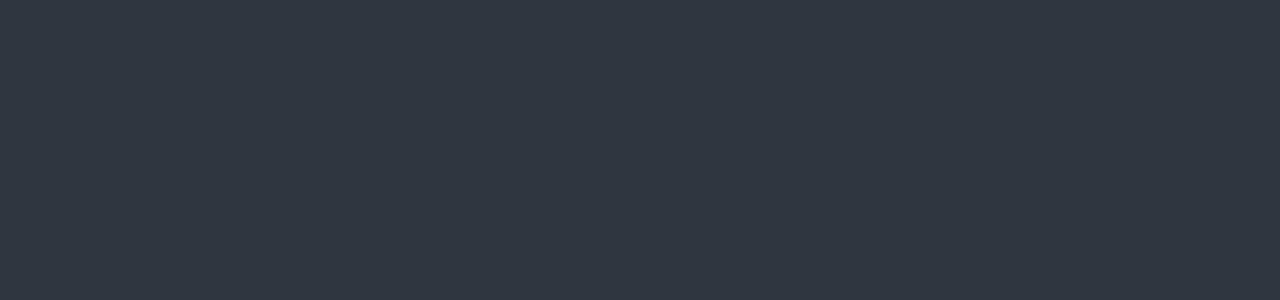
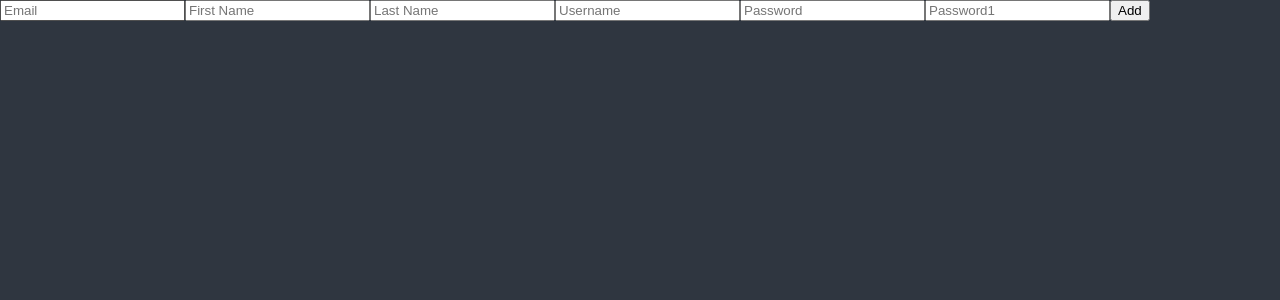
Before and after one commit to hyeongwookimdev/react-master, a React (Create React App) app: page / in a window 1280 px wide. Shown: the top 300 px of the page. Built offline with nearby package versions, Linux system fonts and the light colour scheme.

Commit message:
chore: install react-hook-form

```diff
--- a/package.json
+++ b/package.json
@@ -17,6 +17,7 @@
     "react-apexcharts": "^1.4.0",
     "react-dom": "^18.2.0",
     "react-helmet": "^6.1.0",
+    "react-hook-form": "^7.37.0",
     "react-query": "^3.39.2",
     "react-router-dom": "^5.3.0",
     "react-scripts": "5.0.1",
--- a/src/App.tsx
+++ b/src/App.tsx
@@ -1,4 +1,5 @@
 import { createGlobalStyle } from "styled-components";
+import ToDoList from "./ToDoList";
 
 const GlobalStyle = createGlobalStyle`
 
@@ -73,6 +74,7 @@ function App() {
   return (
     <>
       <GlobalStyle />
+      <ToDoList />
     </>
   );
 }
--- /dev/null
+++ b/src/ToDoList.tsx
@@ -0,0 +1,61 @@
+import React, { useState } from "react";
+
+import { useForm } from "react-hook-form";
+
+function ToDoList() {
+  const { register, watch } = useForm();
+  console.log(watch());
+
+  return (
+    <div>
+      <form>
+        <input {...register("email")} placeholder="Email" />
+        <input {...register("firstName")} placeholder="First Name" />
+        <input {...register("lastName")} placeholder="Last Name" />
+        <input {...register("username")} placeholder="Username" />
+        <input {...register("password")} placeholder="Password" />
+        <input {...register("password1")} placeholder="Password1" />
+        <button>Add</button>
+      </form>
+    </div>
+  );
+}
+
+export default ToDoList;
+/*
+function ToDoList() {
+  const [toDo, setToDo] = useState("");
+  const [toDoError, setToDoError] = useState("");
+
+  const onChange = (event: React.FormEvent<HTMLInputElement>) => {
+    const {
+      currentTarget: { value },
+    } = event;
+    setToDoError("");
+    setToDo(value);
+  };
+
+  const onSubmit = (event: React.FormEvent<HTMLFormElement>) => {
+    event.preventDefault();
+    if (toDo.length < 10) {
+      return setToDoError("To do should be longer");
+    }
+    console.log("submit");
+  };
+
+  return (
+    <div>
+      <form onSubmit={onSubmit}>
+        <input
+          onChange={onChange}
+          value={toDo}
+          type="text"
+          placeholder="Write a to do"
+        />
+        <button>Add</button>
+        {toDoError !== "" ? toDoError : null}
+      </form>
+    </div>
+  );
+}
+*/
```
Also changed, not shown: 1 other file (tests, documents, lock files or other folders).
